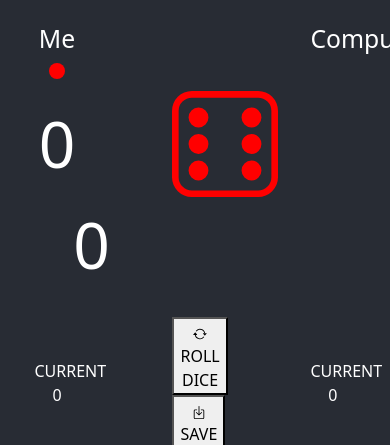
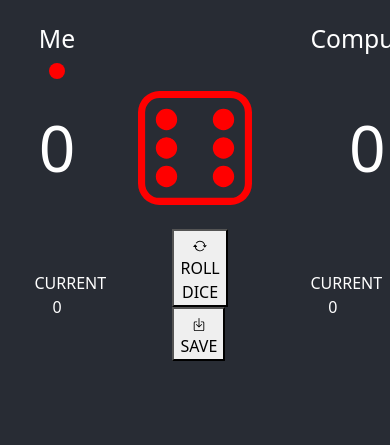
Before and after one commit to Jolan95/Games-Projet, a PHP site: page /dice-game/jeu.php in a window 390 px wide; the page is wider, and only the part inside the window is pictured. Shown: the part 116-561 px from the top of that part. Run offline with PHP 8.4, Linux system fonts and the light colour scheme.

Commit message:
cleaning style dice

```diff
--- a/Style/style.css
+++ b/Style/style.css
@@ -286,6 +286,3 @@ header .dropdown ul {
 .game-dice #score2 {
   font-size: 4rem;
 }
-.game-dice #dice {
-  min-width: 130px;
-}
--- a/Style/style.less
+++ b/Style/style.less
@@ -318,7 +318,4 @@ header{
     #score1, #score2{
         font-size : 4rem;
     }
-    #dice{
-        min-width : 130px;
-    }
 }
--- a/dice-game/jeu.php
+++ b/dice-game/jeu.php
@@ -39,7 +39,7 @@ include "../handleLanguage/lang.php";
         <div class="row white">
             <div id="score1" class="col-2 offset-1 text-center align-self-center ">
             </div>
-            <div class="offset-2 col-2 light full-center text-center" id='dice'>
+            <div class="col-4 col-sm-2 offset-sm-2 offset-1 light full-center text-center" id='dice'>
             </div>
             <div id="score2" class="col-2 offset-2 text-center align-self-center">0</div>
             </div>
```
